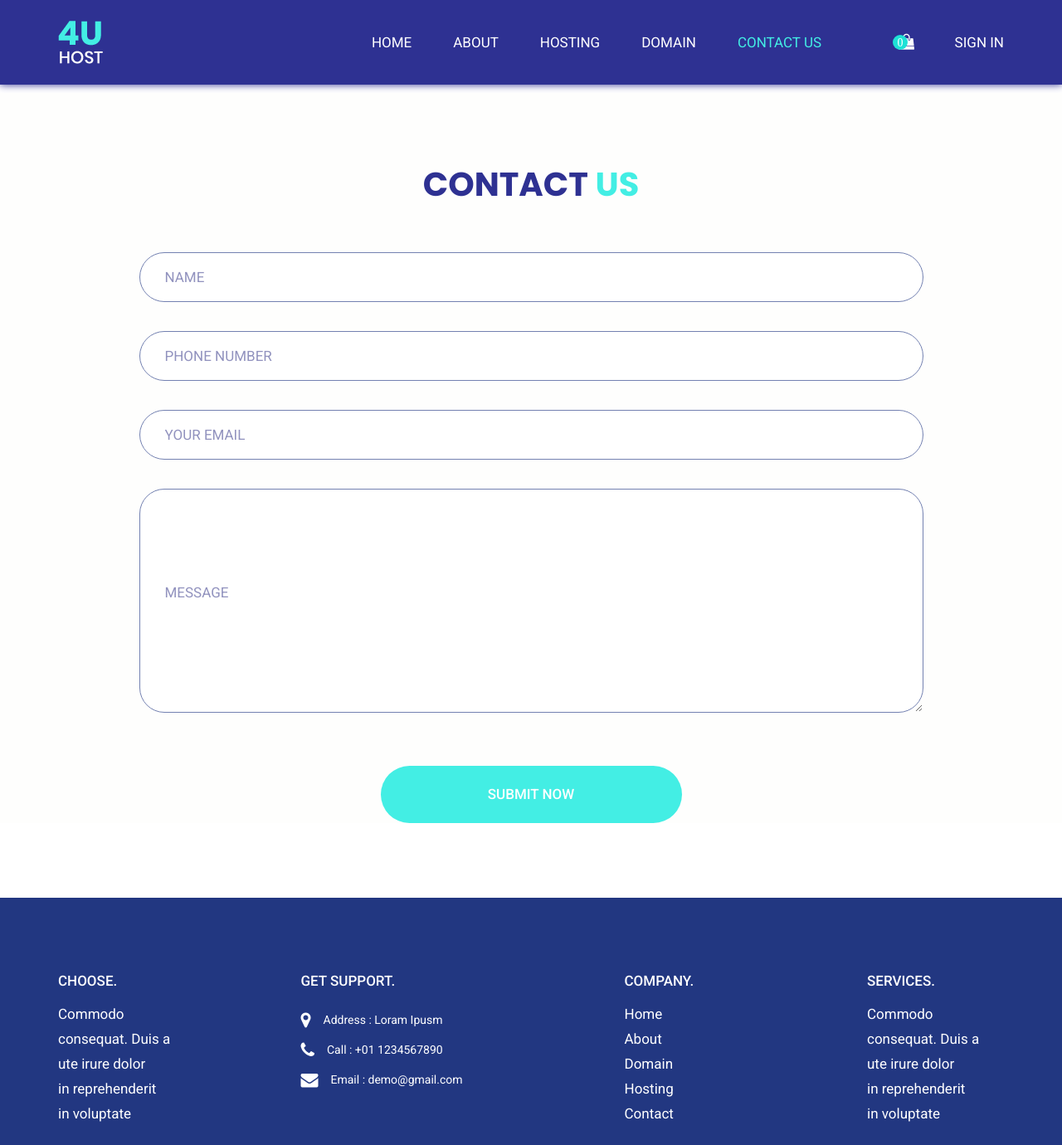
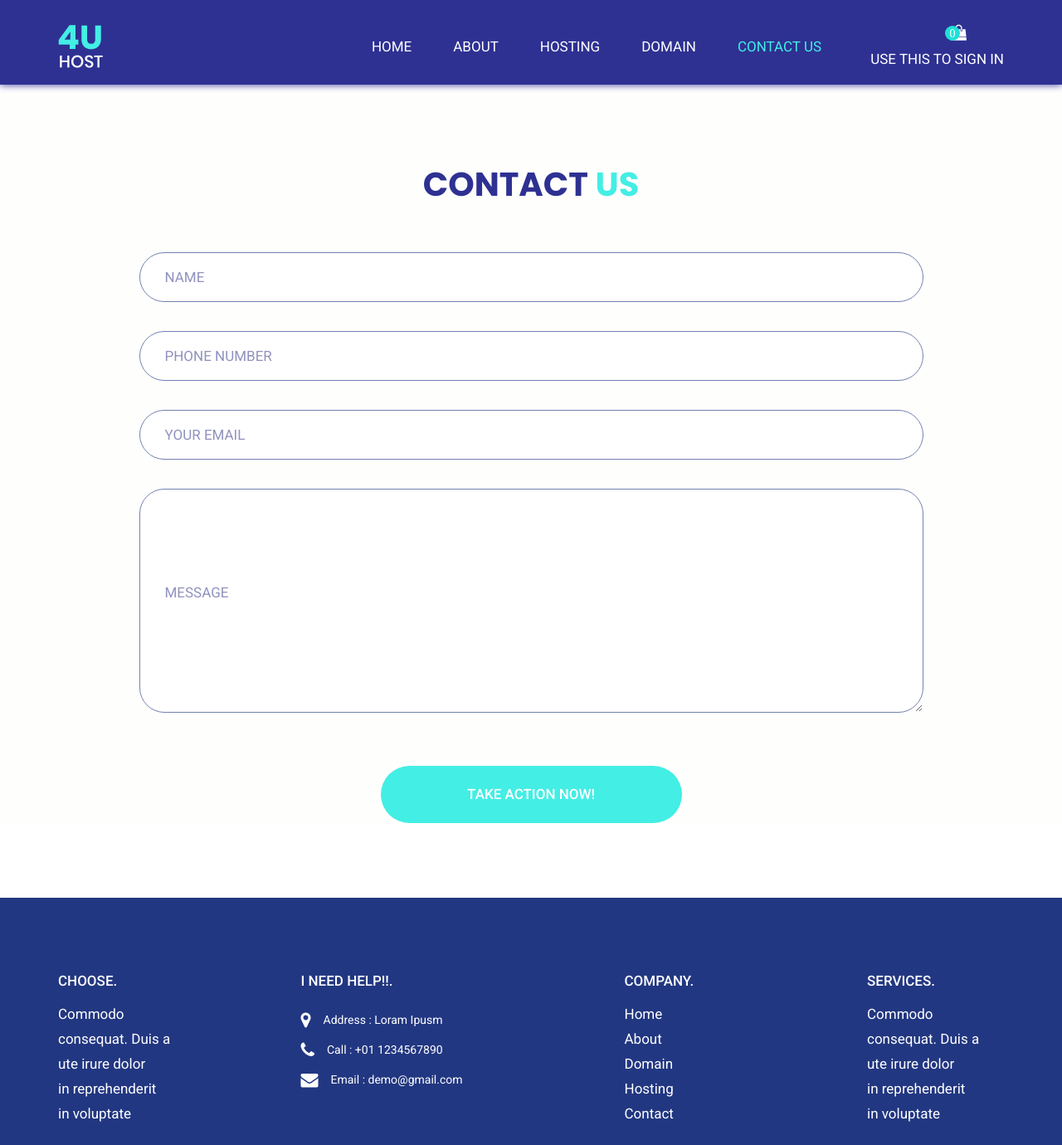
Before and after one commit to LuisMedei/web-consulting-cndapp, a plain HTML site: page contact.html in a window 1280 px wide. Shown: the top 1380 px of the page at 83% size. Drawn offline with nearby package versions, Linux system fonts and the light colour scheme.

Commit message:
feature branch

```diff
--- a/contact.html
+++ b/contact.html
@@ -8,7 +8,7 @@
       <meta name="viewport" content="width=device-width, initial-scale=1">
       <meta name="viewport" content="initial-scale=1, maximum-scale=1">
       <!-- site metas -->
-      <title>4uhost</title>
+      <title>UTRAINS</title>
       <meta name="keywords" content="">
       <meta name="description" content="">
       <meta name="author" content="">
@@ -77,7 +77,7 @@
                      <li><a href="Javascript:void(0)"> <i class="fa fa-shopping-bag" aria-hidden="true"> <span>0</span></i>
                         </a>
                      </li>
-                     <li><a href="Javascript:void(0)">Sign In
+                     <li><a href="Javascript:void(0)">USE THIS TO SIGN IN
                         </a>
                      </li>
                   </ul>
@@ -111,7 +111,7 @@
                            <textarea class="textarea" placeholder="Message" type="type" Message="Name"></textarea>
                         </div>
                         <div class="col-md-12">
-                           <button class="send_btn">Submit Now</button>
+                           <button class="send_btn">TAKE ACTION NOW!</button>
                         </div>
                      </div>
                   </form>
@@ -139,7 +139,7 @@
                   </div>
                   <div class="col-lg-4 col-md-6 col-sm-6">
                      <div class="infoma">
-                        <h3>Get Support.</h3>
+                        <h3>I NEED HELP!!.</h3>
                         <ul class="conta">
                            <li><i class="fa fa-map-marker" aria-hidden="true"></i>Address : Loram Ipusm
                            </li>
```
